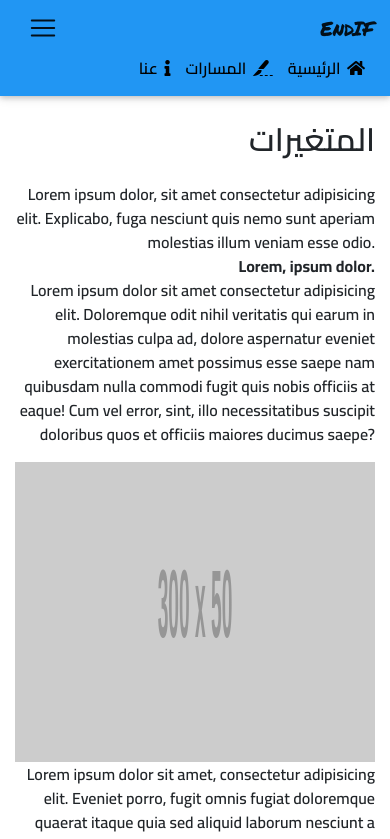
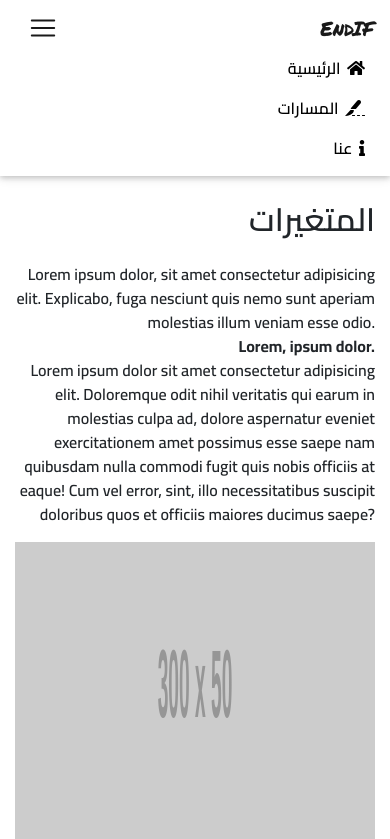
Before and after one commit to lordjoo/endif, a plain HTML site: page pages/lesson.html in a window 390 px wide. Both pictures are taken after a click on the button "Toggle navigation". Shown: the top 839 px of the page. Drawn offline with nearby package versions, Linux system fonts and the light colour scheme; placeholder pictures from the web are drawn by us.

Commit message:
fix nav wrong color on mobile screens

```diff
--- a/css/style.css
+++ b/css/style.css
@@ -68,3 +68,8 @@ code , pre {
   text-align: left;
   direction: ltr;
 }
+@media (max-width: 991px) {
+.navbar:not(.top-nav-collapse) {
+    background: #ffffff !important;
+}
+}
--- a/pages/lesson.html
+++ b/pages/lesson.html
@@ -20,9 +20,8 @@
 
 </head>
 <body class="grey lighten-4">
-
 <!--Navbar-->
-<nav class="navbar navbar-expand-lg navbar-light white">
+<nav class="navbar navbar-expand-lg navbar-light">
 
   <div class="container flex-row-reverse">
 
@@ -40,15 +39,15 @@
     <div class="collapse navbar-collapse" id="basicExampleNav">
 
       <!-- Links -->
-      <ul class="navbar-nav ml-auto flex-row-reverse">
+      <ul class="navbar-nav ml-auto flex-md-row-reverse">
         <li class="nav-item">
-          <a class="nav-link" href="#">
+          <a class="nav-link" href="/">
             <span class="fas fa-home"></span>
             الرئيسية
           </a>
         </li>
         <li class="nav-item">
-          <a class="nav-link" href="#">
+          <a class="nav-link" href="/pages/courses.html">
             <span class="fas fa-scalpel-path"></span>
             المسارات
           </a>
```
Also changed, not shown: index.html (+2 -2 lines), pages/content.html (+4 -4 lines), pages/courses.html (+3 -3 lines).
